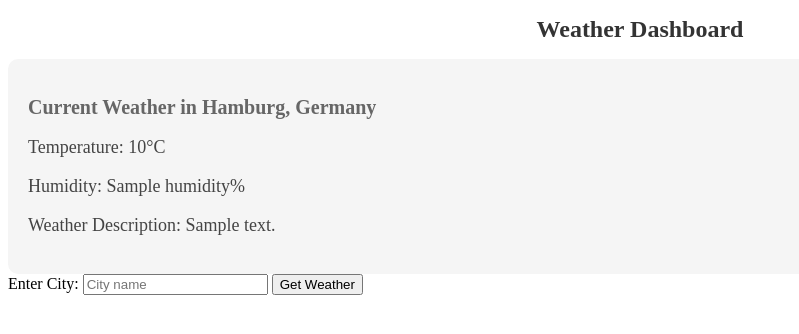
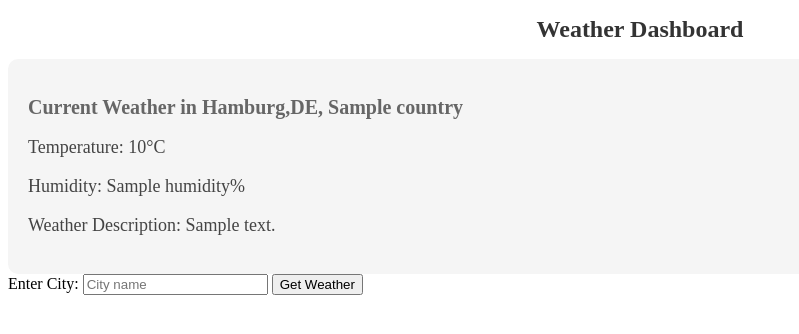
Before and after one commit to pizofreude/weather-dashboard, a Django app: page /weather/dashboard/ in a window 1280 px wide. Shown: the top 334 px of the page, without its empty margins (0-799 px from the left). Run offline with Django 4.2, Linux system fonts and the light colour scheme; tables that the repository leaves empty hold one stand-in row (values such as "Sample post"); a database or web service that is not in the repository returns one stand-in record (values such as "Sample title"); data that the repository does not hold is empty.

```diff
--- a/weather_dashboard/weather_app/templates/weather_app/dashboard.html
+++ b/weather_dashboard/weather_app/templates/weather_app/dashboard.html
@@ -11,7 +11,8 @@
     <h1 class="dashboard-title">Weather Dashboard</h1>
 
     <div class="weather-info">
-        <h2>Current Weather in Hamburg, Germany</h2>
+        <!-- <h2>Current Weather in Hamburg, Germany</h2> -->
+        <h2>Current Weather in {{ city }}, {{ weather_data.sys.country }}</h2>
         <p class="temperature">Temperature: {{ weather_data.main.temp }}°C</p>
         <p class="humidity">Humidity: {{ weather_data.main.humidity }}%</p>
         <p class="weather-description">Weather Description: {{ weather_data.weather.0.description }}</p>
```
